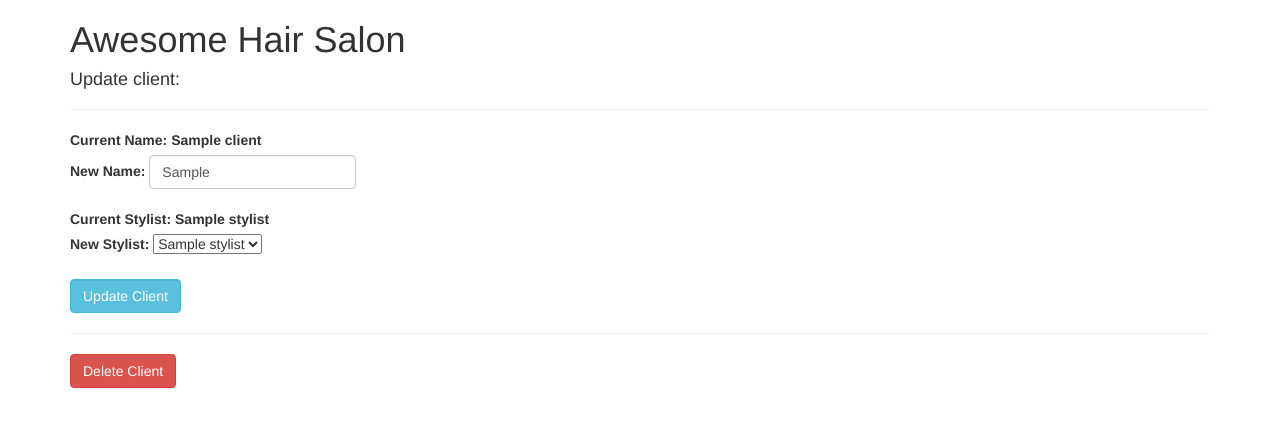
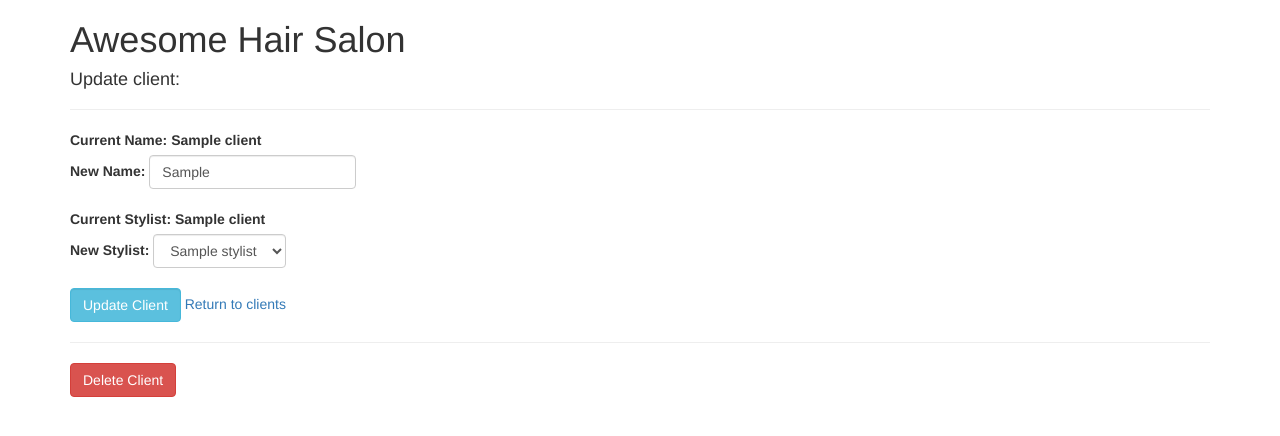
Before and after one commit to ryanapking/epicodus-php-hair-salon, a PHP site: template views/client_edit.html.twig in a window 1280 px wide. Shown: the top 436 px of the page. Run offline with PHP 8.4, Linux system fonts and the light colour scheme; the template is opened without the code that fills it: most values are stand-ins (such as "Sample title", 1, 10 or a date in 2020); some libraries are stand-ins or nearby versions.

Commit message:
add views and routes for client_edit and stylist_edit.

```diff
--- a/views/client_edit.html.twig
+++ b/views/client_edit.html.twig
@@ -9,28 +9,25 @@
             <h1>Awesome Hair Salon</h1>
             <h4>Update client:</h4>
             <hr>
-            <form class='form form-inline' action='/client_edit' method='post'>
+            <form class='form form-inline' action='/client_edit/{{ client.getId }}' method='post'>
+                <input type='hidden' name='_method' value='patch'>
                 <label>Current Name: {{ client.getName }}</label>
                 <br>
-                <label for='client_name'>New Name:</label>
-                <input class='form-control' type='text' id='client_name' name='client_name' placeholder="client's name" value={{ client.getName }}>
+                <label for='new_client_name'>New Name:</label>
+                <input class='form-control' type='text' id='new_client_name' name='new_client_name' placeholder="client's name" value={{ client.getName }}>
                 <br><br>
-                <label>Current Stylist:
-                    {% for stylist in stylists %}
-                        {% if stylist.getId == client.getStylistId %}
-                            {{ stylist.getName }}
-                        {% endif %}
-                    {% endfor %}
+                <label>Current Stylist: {{ client.getStylistName }}
                 </label>
                 <br>
-                <label for'stylist_id'>New Stylist:</label>
-                <select name='stylist_id' id='stylist_id'>
+                <label for'new_stylist_id'>New Stylist:</label>
+                <select class='form-control' name='new_stylist_id' id='new_stylist_id'>
                     {% for stylist in stylists %}
                         <option value={{ stylist.getId }}>{{ stylist.getName }}</option>
                     {% endfor %}
                 </select>
                 <br><br>
                 <button class='form-control btn btn-info' type='submit'>Update Client</button>
+                <a href='/clients/{{ client.getStylistId }}'>Return to clients</a>
             </form>
             <hr>
             <form class='form form-inline' action='/client_edit/{{ client.getId }}' method='post'>
--- a/views/clients.html.twig
+++ b/views/clients.html.twig
@@ -19,6 +19,11 @@
                 <input class='form-control' type='text' name='client_name' placeholder="client's name">
                 <button class='form-control btn btn-info' type='submit'>Add Stylist</button>
             </form>
+            <br>
+            <p>Or</p>
+            <form action='/stylist_edit/{{ stylist.getId }}'>
+                <button type='submit' class='btn btn-warning'>Edit Current Stylist</button>
+            </form>
         </div>
     </body>
 </html>
```
Also changed, not shown: app/app.php (+19 -5 lines), views/stylist_edit.html.twig (+29 -0 lines).
